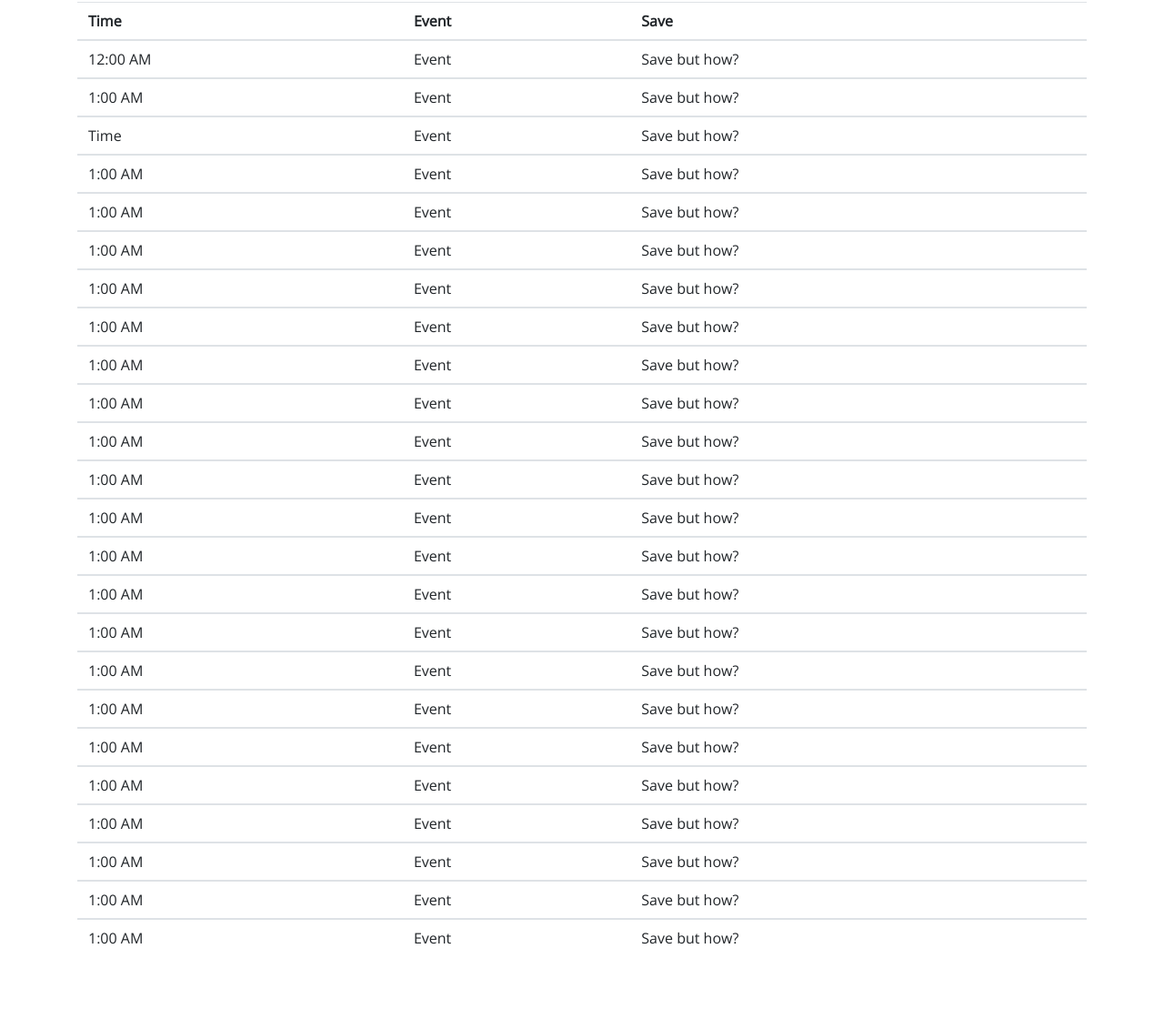
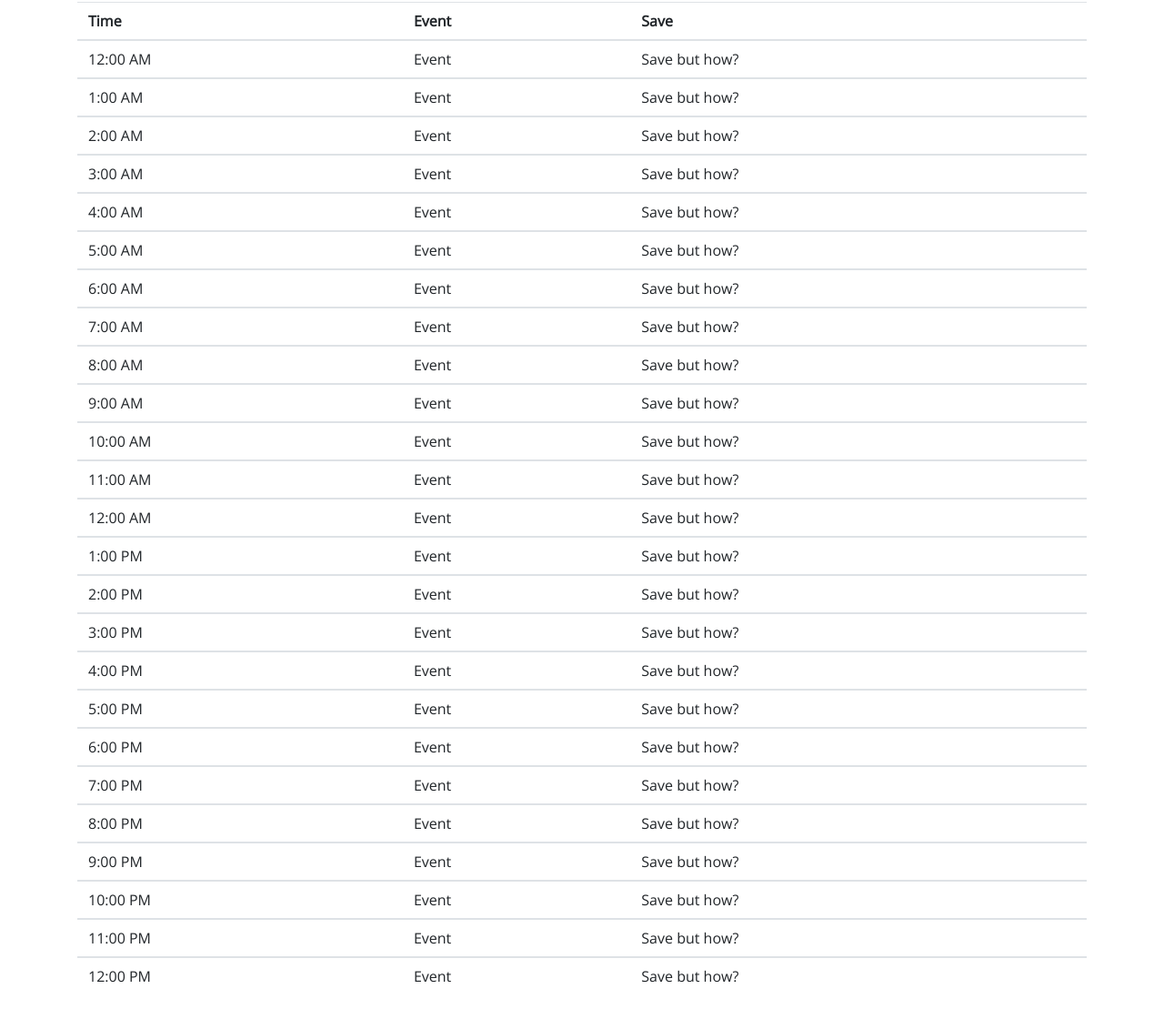
Before and after one commit to Classroom899/hw-05-third-party-apis, a plain HTML site: page index.html in a window 1280 px wide. Shown: the part 350-1459 px from the top of the page at 91% size. Before the commit the page ends 1417 px from the top, so only its background shows below. Drawn offline with nearby package versions, Linux system fonts and the light colour scheme.

Commit message:
Update times

```diff
--- a/index.html
+++ b/index.html
@@ -38,6 +38,11 @@
 
 
 
+
+
+
+
+
         </script>
 
 
@@ -66,154 +71,161 @@
             <tbody>
             <tbody>
                 <tr>
-                    <td>Time</td>
+                    <td>2:00 AM</td>
                     <td>Event</td>
                     <td>Save but how?</td>
                 </tr>
             <tbody>
             <tbody>
                 <tr>
-                    <td>1:00 AM</td>
+                    <td>3:00 AM</td>
                     <td>Event</td>
                     <td>Save but how?</td>
                 </tr>
             <tbody>
             <tbody>
                 <tr>
-                    <td>1:00 AM</td>
+                    <td>4:00 AM</td>
                     <td>Event</td>
                     <td>Save but how?</td>
                 </tr>
             <tbody>
             <tbody>
                 <tr>
-                    <td>1:00 AM</td>
+                    <td>5:00 AM</td>
                     <td>Event</td>
                     <td>Save but how?</td>
                 </tr>
             <tbody>
             <tbody>
                 <tr>
-                    <td>1:00 AM</td>
+                    <td>6:00 AM</td>
                     <td>Event</td>
                     <td>Save but how?</td>
                 </tr>
             <tbody>
             <tbody>
                 <tr>
-                    <td>1:00 AM</td>
+                    <td>7:00 AM</td>
                     <td>Event</td>
                     <td>Save but how?</td>
                 </tr>
             <tbody>
             <tbody>
                 <tr>
-                    <td>1:00 AM</td>
+                    <td>8:00 AM</td>
                     <td>Event</td>
                     <td>Save but how?</td>
                 </tr>
             <tbody>
             <tbody>
                 <tr>
-                    <td>1:00 AM</td>
+                    <td>9:00 AM</td>
                     <td>Event</td>
                     <td>Save but how?</td>
                 </tr>
             <tbody>
             <tbody>
                 <tr>
-                    <td>1:00 AM</td>
+                    <td>10:00 AM</td>
                     <td>Event</td>
                     <td>Save but how?</td>
                 </tr>
             <tbody>
             <tbody>
                 <tr>
-                    <td>1:00 AM</td>
+                    <td>11:00 AM</td>
                     <td>Event</td>
                     <td>Save but how?</td>
                 </tr>
             <tbody>
             <tbody>
                 <tr>
-                    <td>1:00 AM</td>
+                    <td>12:00 AM</td>
                     <td>Event</td>
                     <td>Save but how?</td>
                 </tr>
             <tbody>
             <tbody>
                 <tr>
-                    <td>1:00 AM</td>
+                    <td>1:00 PM</td>
                     <td>Event</td>
                     <td>Save but how?</td>
                 </tr>
             <tbody>
             <tbody>
                 <tr>
-                    <td>1:00 AM</td>
+                    <td>2:00 PM</td>
                     <td>Event</td>
                     <td>Save but how?</td>
                 </tr>
             <tbody>
             <tbody>
                 <tr>
-                    <td>1:00 AM</td>
+                    <td>3:00 PM</td>
                     <td>Event</td>
                     <td>Save but how?</td>
                 </tr>
             <tbody>
             <tbody>
                 <tr>
-                    <td>1:00 AM</td>
+                    <td>4:00 PM</td>
                     <td>Event</td>
                     <td>Save but how?</td>
                 </tr>
             <tbody>
             <tbody>
                 <tr>
-                    <td>1:00 AM</td>
+                    <td>5:00 PM</td>
                     <td>Event</td>
                     <td>Save but how?</td>
                 </tr>
             <tbody>
             <tbody>
                 <tr>
-                    <td>1:00 AM</td>
+                    <td>6:00 PM</td>
                     <td>Event</td>
                     <td>Save but how?</td>
                 </tr>
             <tbody>
             <tbody>
                 <tr>
-                    <td>1:00 AM</td>
+                    <td>7:00 PM</td>
                     <td>Event</td>
                     <td>Save but how?</td>
                 </tr>
             <tbody>
             <tbody>
                 <tr>
-                    <td>1:00 AM</td>
+                    <td>8:00 PM</td>
                     <td>Event</td>
                     <td>Save but how?</td>
                 </tr>
             <tbody>
             <tbody>
                 <tr>
-                    <td>1:00 AM</td>
+                    <td>9:00 PM</td>
                     <td>Event</td>
                     <td>Save but how?</td>
                 </tr>
             <tbody>
             <tbody>
                 <tr>
-                    <td>1:00 AM</td>
+                    <td>10:00 PM</td>
                     <td>Event</td>
                     <td>Save but how?</td>
                 </tr>
             <tbody>
             <tbody>
                 <tr>
-                    <td>1:00 AM</td>
+                    <td>11:00 PM</td>
+                    <td>Event</td>
+                    <td>Save but how?</td>
+                </tr>
+            <tbody>
+            <tbody>
+                <tr>
+                    <td>12:00 PM</td>
                     <td>Event</td>
                     <td>Save but how?</td>
                 </tr>
--- a/javascript.js
+++ b/javascript.js
@@ -1,3 +1,6 @@
 console.log(moment().format('L'));
 var currentDate = moment().format('L');
 $("#currentDay").text(currentDate);
+
+var currentTime = moment().format('LTS');
+$("current")
```
